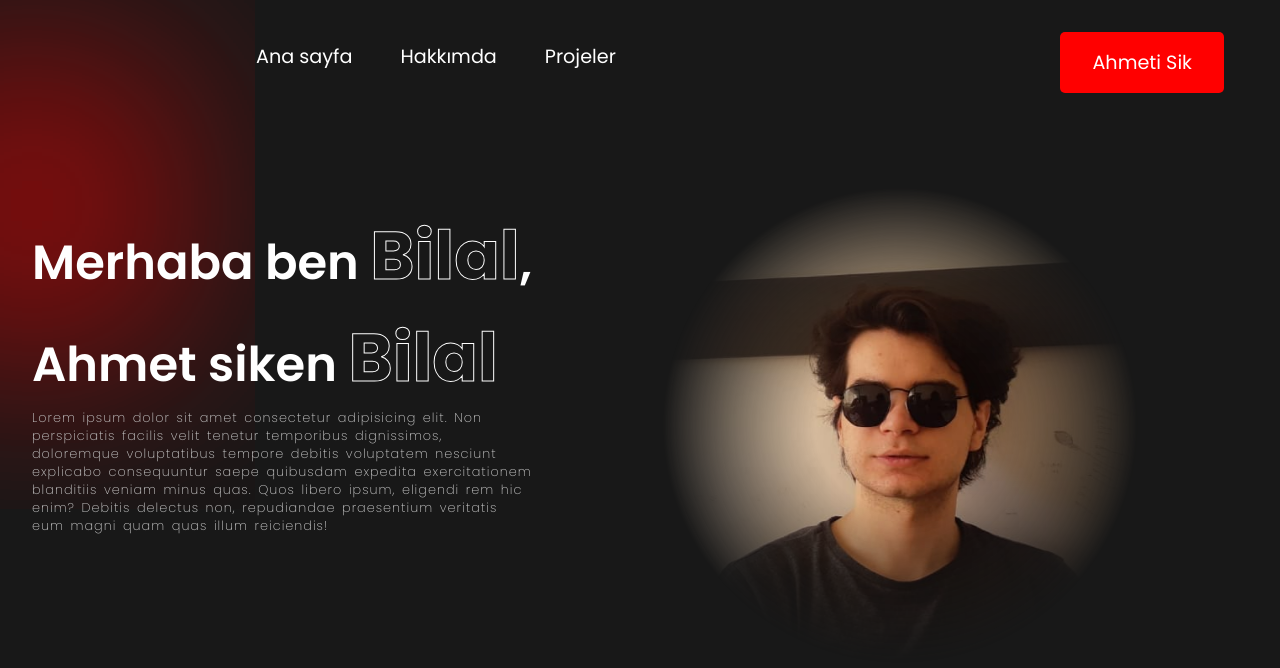
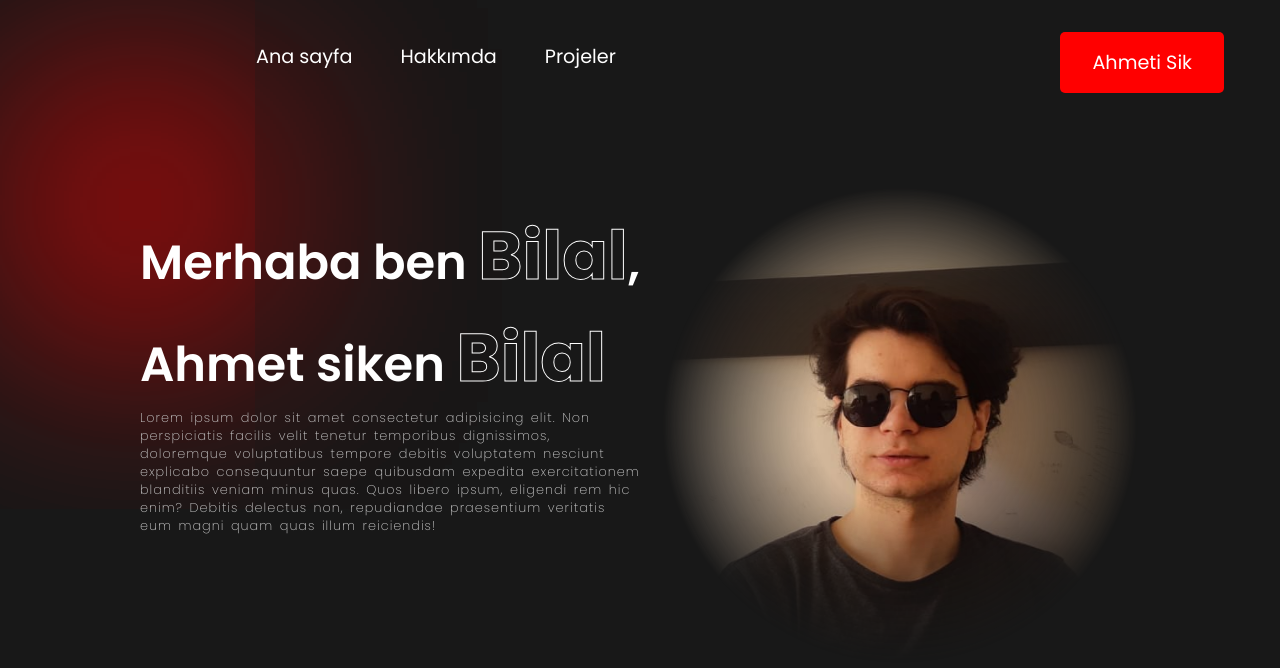
Before and after one commit to ReaxBD/Deneme, a plain HTML site: page index.html in a window 1280 px wide. Drawn offline with Linux system fonts and the light colour scheme.

Commit message:
Update index.html

```diff
--- a/index.html
+++ b/index.html
@@ -90,12 +90,15 @@
     }
 
 .header{
+    display: flex;
+    align-items: center;
+    justify-content: center;
     padding: 5rem 2rem;
 }
 
 
  .content{
-
+   max-width: 1000px;
     display: grid;
     grid-template-columns: repeat(2,1fr);
 
```
